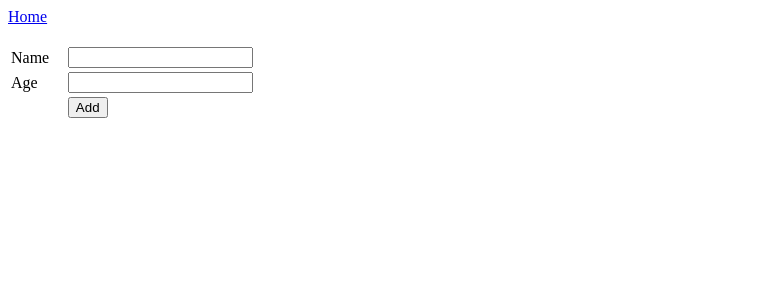
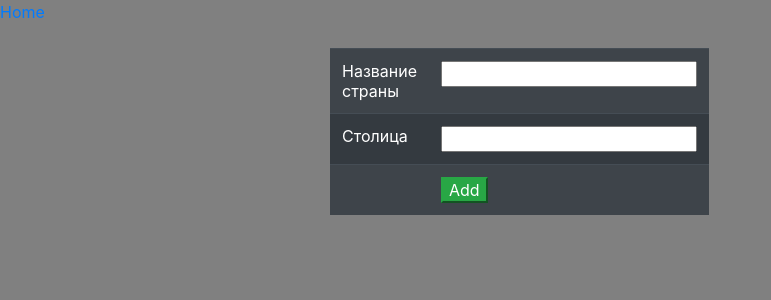
Before and after one commit to teaguru/crud, a PHP site: page /add.html in a window 1280 px wide. Shown: the top 300 px of the page, without its empty margins (0-771 px from the left). Run offline with PHP 8.4, Linux system fonts and the light colour scheme.

Commit message:
'макет'

```diff
--- a/add.html
+++ b/add.html
@@ -1,25 +1,29 @@
 <html>
+<meta charset="UTF-8" />
 <head>
-    <title>Add Data</title>
+    <title>Intervolga</title>
+     <link rel="stylesheet" href="https://stackpath.bootstrapcdn.com/bootstrap/4.3.1/css/bootstrap.min.css" integrity="sha384-ggOyR0iXCbMQv3Xipma34MD+dH/1fQ784/j6cY/iJTQUOhcWr7x9JvoRxT2MZw1T" crossorigin="anonymous">
+     <link rel="stylesheet" type="text/css" href="css/style.css">
+
 </head>
 
 <body>
 <a href="index.php">Home</a>
 <br/><br/>
 
-<form action="add.php" method="post" name="form1">
-    <table width="25%" border="0">
+<form class = "input_form" action="add.php" method="post" name="form1">
+    <table class="table table-striped table-dark" width="25%" border="0">
         <tr>
-            <td>Name</td>
-            <td><input type="text" name="name"></td>
+            <td>Название страны</td>
+            <td><input  pattern="[A-Za-zА-Яа-яЁё]" class='fas fa-book' type="text" name="name"></td>
         </tr>
         <tr>
-            <td>Age</td>
-            <td><input type="text" name="age"></td>
+            <td>Столица</td>
+            <td><input type="text" name="capital"></td>
         </tr>
         <tr>
             <td></td>
-            <td><input type="submit" name="Submit" value="Add"></td>
+            <td><input class='btn-success' type="submit" name="Submit" value="Add"></td>
         </tr>
     </table>
 </form>
```
Also changed, not shown: add.php (+6 -6 lines), index.php (+10 -6 lines).
